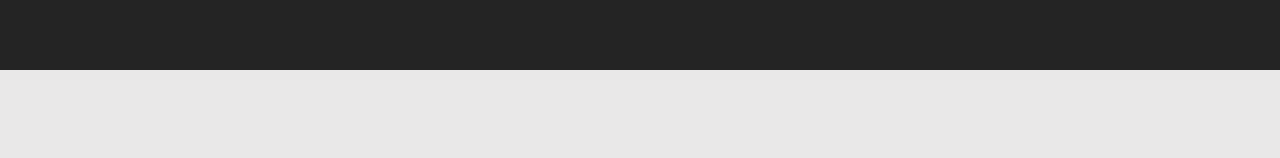
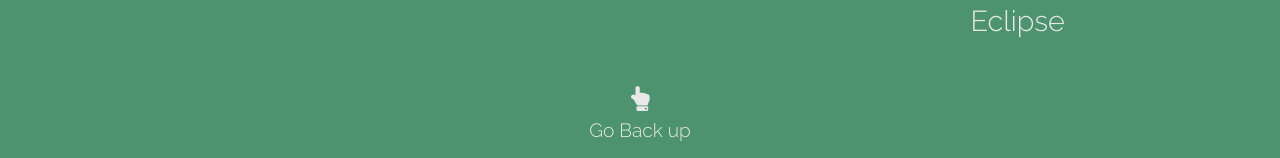
Before and after one commit to ConnorAustin/PersonalWebsite, a React (Create React App) app: page / in a window 1280 px wide. Shown: the part 5690-5848 px from the top of the page. Before the commit the page ends 5760 px from the top, so only its background shows below. Built offline with nearby package versions, Linux system fonts and the light colour scheme; a web font is replaced by a local one.

Commit message:
added back to top button

```diff
--- a/src/App.jsx
+++ b/src/App.jsx
@@ -5,7 +5,8 @@ import Intro from './Intro/Intro.jsx';
 import Me from './Me/Me.jsx';
 import Skills from './Skills/Skills.jsx';
 import Projects from './Projects/Projects.jsx';
-import Experience from './Experience/Experience.jsx'; // If only it was that simple
+import Experience from './Experience/Experience.jsx';
+import Backup from './Backup/Backup.jsx';
 
 export default class App extends React.Component {
   render() {
@@ -14,9 +15,9 @@ export default class App extends React.Component {
           <Intro />
           <Me />
           <Experience />
+          <Projects />
           <Skills />
-          <Projects />
-
+          <Backup />
         </div>
     );
   }
--- /dev/null
+++ b/src/Backup/Backup.jsx
@@ -0,0 +1,19 @@
+import React from 'react';
+import './backup.css';
+
+export default class Backup extends React.Component {
+	render() {
+
+		return (
+		<div id="backup-container">
+            <div className="center-container">
+                <a href="#about-me-container"><i class="fas fa-hand-point-up"></i></a>
+            </div>
+
+            <div className="center-container">
+                <a href="#about-me-container">Go Back up</a>
+            </div>
+		</div>
+		);
+	}
+}
--- /dev/null
+++ b/src/Backup/Backup.scss
@@ -0,0 +1,21 @@
+@import '../vars';
+
+#backup-container {
+    background-color: $me-background;
+
+    padding-bottom: 1em;
+    padding-top: 1em;
+
+    a {
+        color: $white !important;
+        font-family: $normal-font;
+        font-size: 1.2em;
+    }
+
+    .fa-hand-point-up  {
+        color: $white;
+        font-size: 1.3em !important;
+        margin-left: 1em;
+        margin-right: 1em;
+    }
+}
--- /dev/null
+++ b/src/Backup/backup.css
@@ -0,0 +1,18 @@
+#backup-container {
+  background-color: #4d936f;
+  padding-bottom: 1em;
+  padding-top: 1em;
+}
+#backup-container a {
+  color: #e9e8e8 !important;
+  font-family: "Raleway", serif;
+  font-size: 1.2em;
+}
+#backup-container .fa-hand-point-up {
+  color: #e9e8e8;
+  font-size: 1.3em !important;
+  margin-left: 1em;
+  margin-right: 1em;
+}
+
+/*# sourceMappingURL=backup.css.map */
```
Also changed, not shown: 1 other file (tests, documents, lock files or other folders).
